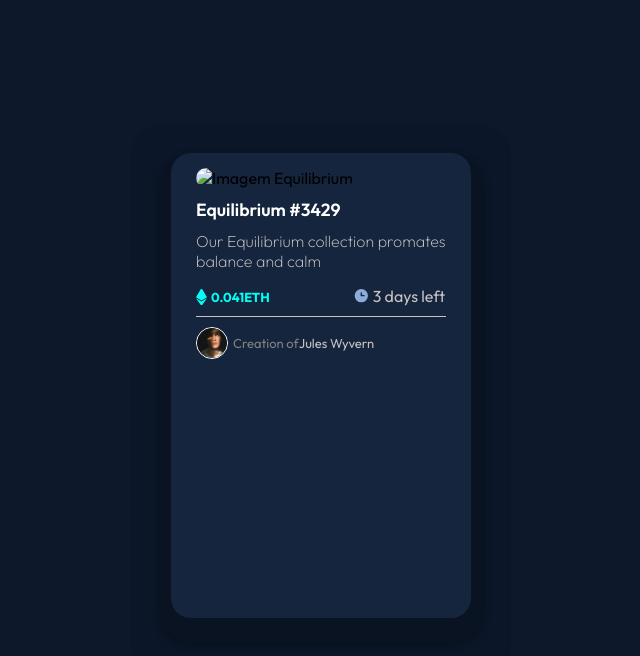
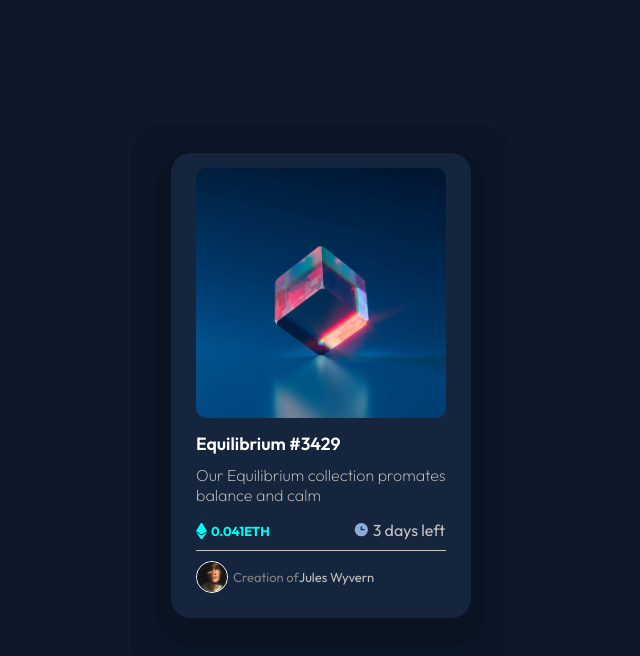
Before and after one commit to Christian-M-Silva/Christian-M-Silva.github.io, a plain HTML site: page index.html in a window 1280 px wide. Shown: the whole page, without its empty margins (319-959 px from the left). Drawn offline with Linux system fonts and the light colour scheme.

Commit message:
Update index.html

```diff
--- a/index.html
+++ b/index.html
@@ -16,7 +16,7 @@
             <div id="back-card">
                 <div id="card">
                     <section class="centralizar">
-                        <img src="images/image-equilibrium.jpg" alt="Imagem Equilibrium">
+                        <img src="image-equilibrium.jpg" alt="Imagem Equilibrium">
 
                         <h1>Equilibrium #3429</h1>
 
```
